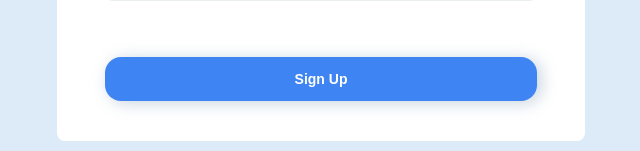
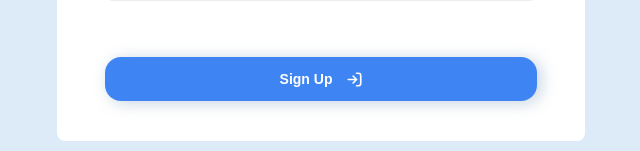
Before and after one commit to GoitStudentsWorks/react_node_fs_59_Ali-sia, a React (Create React App) app: page /goose-track-team-4/register in a window 1280 px wide. Shown: the part 506-657 px from the top of the page, without its empty margins (319-959 px from the left). Built offline with nearby package versions, Linux system fonts and the light colour scheme.

Commit message:
LoginRegister btn винесена в окремий компонент

```diff
--- a/src/components/Buttons/LoginRegisterBtn/LoginRegisterBtn.jsx
+++ b/src/components/Buttons/LoginRegisterBtn/LoginRegisterBtn.jsx
@@ -0,0 +1,13 @@
+import React from 'react';
+import loginRegisterIcon from './loginRegisterIcon.svg';
+
+import { StyledButton } from './LoginRegisterBtn.styled';
+
+export const LoginRegisterBtn = ({ isSubmitting, btnText }) => {
+  return (
+    <StyledButton type="submit" disabled={isSubmitting}>
+      <span> {btnText} </span>
+      <img src={loginRegisterIcon} alt="->]"></img>
+    </StyledButton>
+  );
+};
--- a/src/components/Buttons/LoginRegisterBtn/LoginRegisterBtn.styled.jsx
+++ b/src/components/Buttons/LoginRegisterBtn/LoginRegisterBtn.styled.jsx
@@ -0,0 +1,31 @@
+import styled from 'styled-components';
+
+export const StyledButton = styled.button`
+  width: 90%;
+
+  display: flex;
+  align-items: center;
+  justify-content: center;
+
+  margin-top: ${p => p.theme.space[7]}px;
+  margin-left: auto;
+  margin-right: auto;
+  padding: ${p => p.theme.space[4]}px;
+
+  border: ${props => props.theme.borders.none};
+  border-radius: ${props => props.theme.radii.normal};
+
+  background-color: ${props => props.theme.colors.primary};
+  box-shadow: ${props => props.theme.shadows.loginBtn};
+
+  cursor: pointer;
+
+  font-weight: ${props => props.theme.fontWeights.semibold};
+  font-size: ${props => props.theme.fontSizes.s};
+
+  color: ${props => props.theme.colors.white};
+
+  img {
+    margin-left: ${p => p.theme.space[4] + 1}px;
+  }
+`;
--- a/src/components/Buttons/LogoutBtn/LogoutBtn.styled.jsx
+++ b/src/components/Buttons/LogoutBtn/LogoutBtn.styled.jsx
@@ -19,14 +19,6 @@ export const StyledButton = styled.button`
   color: ${props => props.theme.colors.white};
 
   img {
-    margin-left: ${p => p.theme.space[3]}px;
-  }
-
-  @media (min-width: ${props => props.theme.breakpoints.tablet}) {
-    padding: ${p => p.theme.space[5]}px ${p => p.theme.space[6]}px;
-
-    img {
-      margin-left: ${p => p.theme.space[4] + 1}px;
-    }
+    margin-left: ${p => p.theme.space[4] - 1}px;
   }
 `;
--- a/src/components/LoginForm/LoginForm.jsx
+++ b/src/components/LoginForm/LoginForm.jsx
@@ -1,10 +1,12 @@
 import React from 'react';
-// import { useHistory } from 'react-router-dom';
+import { useNavigate } from 'react-router-dom';
 import { useDispatch } from 'react-redux';
 import { Formik, ErrorMessage } from 'formik';
 import * as Yup from 'yup';
 
 import { logIn } from '../../redux/auth/auth.operations';
+import { LoginRegisterBtn } from '../Buttons/LoginRegisterBtn/LoginRegisterBtn';
+
 import {
   StyledContainer,
   FormHeader,
@@ -12,11 +14,7 @@ import {
   InputContainer,
   StyledLabel,
   StyledField,
-  StyledButton,
 } from './LoginForm.styled';
-
-// #TODO коли кнопка буде готова, перемістити її в потрібний файл
-import { LogoutBtn } from '../Buttons/LogoutBtn/LogoutBtn';
 
 export const LoginForm = () => {
   const initialValues = {
@@ -32,14 +30,14 @@ export const LoginForm = () => {
   });
 
   const dispatch = useDispatch();
-  // const history = useHistory();
+  const navigate = useNavigate();
 
   const handleSubmit = async (values, { setSubmitting, resetForm }) => {
     try {
       const data = await dispatch(logIn(values)).unwrap();
       console.log('Login successfull:', data);
       resetForm();
-      // history.push('/calendar/month');
+      navigate.push('/calendar/month');
     } catch (error) {
       console.error('Login error:', error.message);
     } finally {
@@ -49,9 +47,6 @@ export const LoginForm = () => {
 
   return (
     <StyledContainer>
-      {/* #TODO коли кнопка буде готова, перемістити її в потрібний файл */}
-      <LogoutBtn />
-
       <FormHeader>Log In</FormHeader>
 
       <Formik
@@ -87,9 +82,11 @@ export const LoginForm = () => {
               </StyledLabel>
             </InputContainer>
 
-            <StyledButton type="submit" disabled={isSubmitting}>
-              Log In
-            </StyledButton>
+            <LoginRegisterBtn
+              type="submit"
+              disabled={isSubmitting}
+              btnText="Log In"
+            />
           </StyledForm>
         )}
       </Formik>
--- a/src/components/LoginForm/LoginForm.styled.jsx
+++ b/src/components/LoginForm/LoginForm.styled.jsx
@@ -73,37 +73,11 @@ export const StyledField = styled(Field)`
 
   background-color: ${props => props.theme.colors.white};
 
-  &:hover{
+  &:hover {
     background-color: ${props => props.theme.colors.bgcLogin};
   }
 
-  &:focus{
+  &:focus {
     background-color: ${props => props.theme.colors.bgcLogin};
   }
 `;
-
-export const StyledButton = styled.button`
-  width: 90%;
-
-  display: flex;
-  align-items: center;
-  justify-content: center;
-
-  margin-top: ${p => p.theme.space[7]}px;
-  margin-left: auto;
-  margin-right: auto;
-  padding: ${p => p.theme.space[4]}px;
-
-  border: ${props => props.theme.borders.none};
-  border-radius: ${props => props.theme.radii.normal};
-
-  background-color: ${props => props.theme.colors.primary};
-  box-shadow: ${props => props.theme.shadows.loginBtn};
-
-  cursor: pointer;
-
-  font-weight: ${props => props.theme.fontWeights.semibold};
-  font-size: ${props => props.theme.fontSizes.s};
-
-  color: ${props => props.theme.colors.white};
-`;
--- a/src/components/RegisterForm/RegisterForm.jsx
+++ b/src/components/RegisterForm/RegisterForm.jsx
@@ -4,6 +4,8 @@ import { Formik, ErrorMessage } from 'formik';
 import * as Yup from 'yup';
 
 import { register } from '../../redux/auth/auth.operations';
+import { LoginRegisterBtn } from '../Buttons/LoginRegisterBtn/LoginRegisterBtn';
+
 import {
   StyledContainer,
   FormHeader,
@@ -11,7 +13,6 @@ import {
   InputContainer,
   StyledLabel,
   StyledField,
-  StyledButton,
 } from './RegisterForm.styled';
 
 export const RegisterForm = () => {
@@ -98,9 +99,11 @@ export const RegisterForm = () => {
               </StyledLabel>
             </InputContainer>
 
-            <StyledButton type="submit" disabled={isSubmitting}>
-              Sign Up
-            </StyledButton>
+            <LoginRegisterBtn
+              type="submit"
+              disabled={isSubmitting}
+              btnText="Sign Up"
+            />
           </StyledForm>
         )}
       </Formik>
--- a/src/components/RegisterForm/RegisterForm.styled.jsx
+++ b/src/components/RegisterForm/RegisterForm.styled.jsx
@@ -79,29 +79,3 @@ export const StyledField = styled(Field)`
     background-color: ${props => props.theme.colors.bgcLogin};
   }
 `;
-
-export const StyledButton = styled.button`
-  width: 90%;
-
-  display: flex;
-  align-items: center;
-  justify-content: center;
-
-  margin-top: ${p => p.theme.space[7]}px;
-  margin-left: auto;
-  margin-right: auto;
-  padding: ${p => p.theme.space[4]}px;
-
-  border: ${props => props.theme.borders.none};
-  border-radius: ${props => props.theme.radii.normal};
-
-  background-color: ${props => props.theme.colors.primary};
-  box-shadow: ${props => props.theme.shadows.loginBtn};
-
-  cursor: pointer;
-
-  font-weight: ${props => props.theme.fontWeights.semibold};
-  font-size: ${props => props.theme.fontSizes.s};
-
-  color: ${props => props.theme.colors.white};
-`;
```
Also changed, not shown: src/components/Buttons/LoginRegisterBtn/loginRegisterIcon.svg (added), src/components/RegisterForm/loginIcon.svg (deleted).
